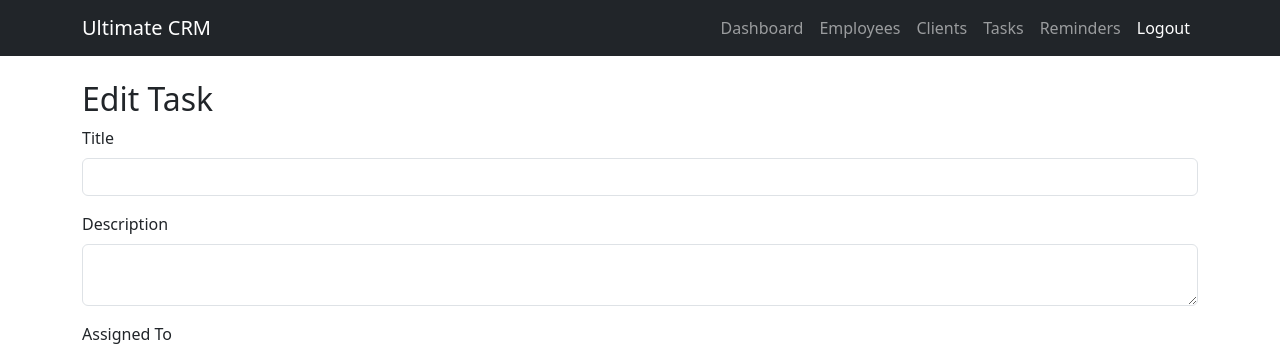
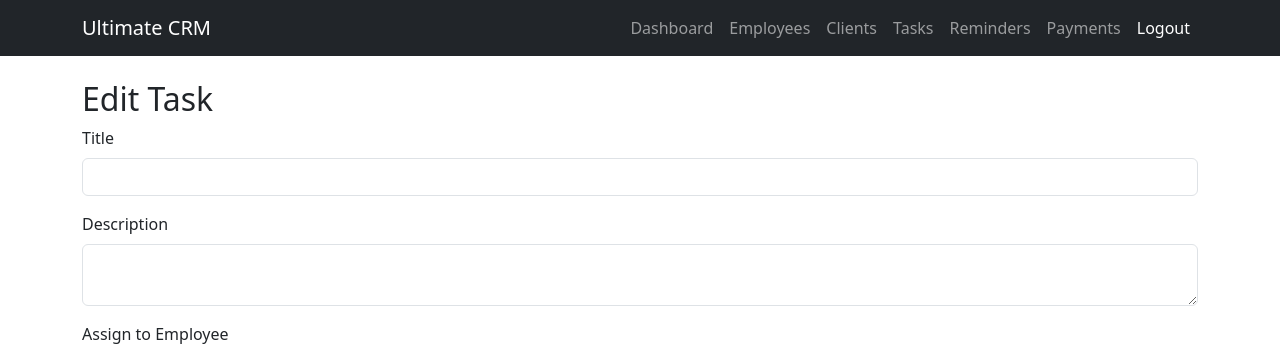
Before and after one commit to khusshhhhh/prelette1, a PHP site: page /crm/crm_edit_task.php in a window 1280 px wide. Shown: the top 354 px of the page. Run offline with PHP 8.4, Linux system fonts and the light colour scheme; the visitor is signed in with stand-in values (Sample User, id 1); data that the repository does not hold is empty.

Commit message:
Khush Patel88

```diff
--- a/crm/crm_add_task.php
+++ b/crm/crm_add_task.php
@@ -47,7 +47,7 @@ if ($_SERVER['REQUEST_METHOD'] == 'POST') {
             ?>
         </select>
 
-        <input type="date" name="due_date" class="form-control mb-2" required>
+        <input type="date" placeholder="Due Date" name="due_date" class="form-control mb-2">
         <button type="submit" class="btn btn-primary">Add Task</button>
     </form>
 </div>
--- a/crm/crm_edit_task.php
+++ b/crm/crm_edit_task.php
@@ -14,13 +14,13 @@ if (isset($_GET['id'])) {
 if ($_SERVER['REQUEST_METHOD'] == 'POST') {
     $title = $_POST['title'];
     $description = $_POST['description'];
-    $assigned_to = $_POST['assigned_to'];
+    $assigned_employee_id = $_POST['assigned_employee_id'];
     $client_id = $_POST['client_id'];
     $due_date = $_POST['due_date'];
     $status = $_POST['status'];
 
-    $stmt = $conn->prepare("UPDATE tasks SET title=?, description=?, assigned_to=?, client_id=?, due_date=?, status=? WHERE id=?");
-    $stmt->bind_param("sssissi", $title, $description, $assigned_to, $client_id, $due_date, $status, $id);
+    $stmt = $conn->prepare("UPDATE tasks SET title=?, description=?, assigned_employee_id=?, client_id=?, due_date=?, status=? WHERE id=?");
+    $stmt->bind_param("ssiiisi", $title, $description, $assigned_employee_id, $client_id, $due_date, $status, $id);
 
     if ($stmt->execute()) {
         header("Location: crm_tasks.php?msg=Task updated successfully");
@@ -28,7 +28,6 @@ if ($_SERVER['REQUEST_METHOD'] == 'POST') {
         $error = "Error updating task!";
     }
 }
-
 ?>
 
 <div class="container mt-4">
@@ -51,9 +50,16 @@ if ($_SERVER['REQUEST_METHOD'] == 'POST') {
         </div>
 
         <div class="mb-3">
-            <label class="form-label">Assigned To</label>
-            <input type="text" name="assigned_to" class="form-control"
-                value="<?php echo htmlspecialchars($task['assigned_to']); ?>" required>
+            <label class="form-label">Assign to Employee</label>
+            <select name="assigned_employee_id" class="form-control" required>
+                <?php
+                $employees = $conn->query("SELECT id, name FROM employees");
+                while ($employee = $employees->fetch_assoc()) {
+                    $selected = ($employee['id'] == $task['assigned_employee_id']) ? "selected" : "";
+                    echo "<option value='{$employee['id']}' $selected>{$employee['name']}</option>";
+                }
+                ?>
+            </select>
         </div>
 
         <div class="mb-3">
--- a/crm/crm_header.php
+++ b/crm/crm_header.php
@@ -27,6 +27,7 @@ if (!isset($_SESSION['username'])) {
                     <li class="nav-item"><a class="nav-link" href="crm_clients.php">Clients</a></li>
                     <li class="nav-item"><a class="nav-link" href="crm_tasks.php">Tasks</a></li>
                     <li class="nav-item"><a class="nav-link" href="crm_reminders.php">Reminders</a></li>
+                    <li class="nav-item"><a class="nav-link" href="crm_payments.php">Payments</a></li>
                     <li class="nav-item"><a class="nav-link btn btn-danger text-white" href="crm_logout.php">Logout</a>
                     </li>
                 </ul>
```
